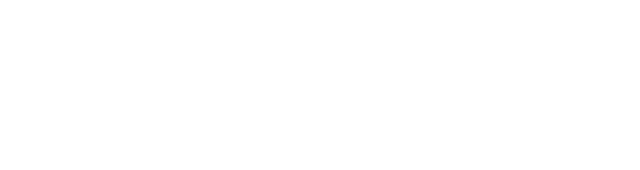
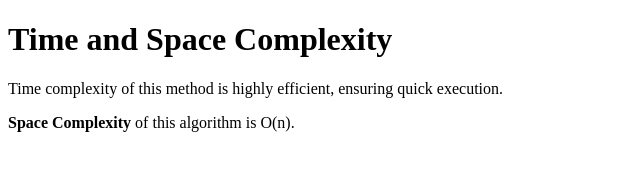
Before and after one commit to acciojob/time-and-space-complexity-vickykolhe, a website: page main.html in a window 1280 px wide. Shown: the whole page, without its empty margins (0-640 px from the left). Drawn offline with Linux system fonts and the light colour scheme.

Commit message:
created a submission

```diff
--- a/main.html
+++ b/main.html
@@ -7,6 +7,9 @@
 </head>
 
 <body>
+	<h1>Time and Space Complexity</h1>
+	<p>Time complexity of this method is highly efficient, ensuring quick execution.</p>
+	<p><b>Space Complexity</b> of this algorithm is O(n).</p>
 	<!-- the entire body must be written by student -->
     <script type="text/javascript" src="./script.js">
 </script>
```
